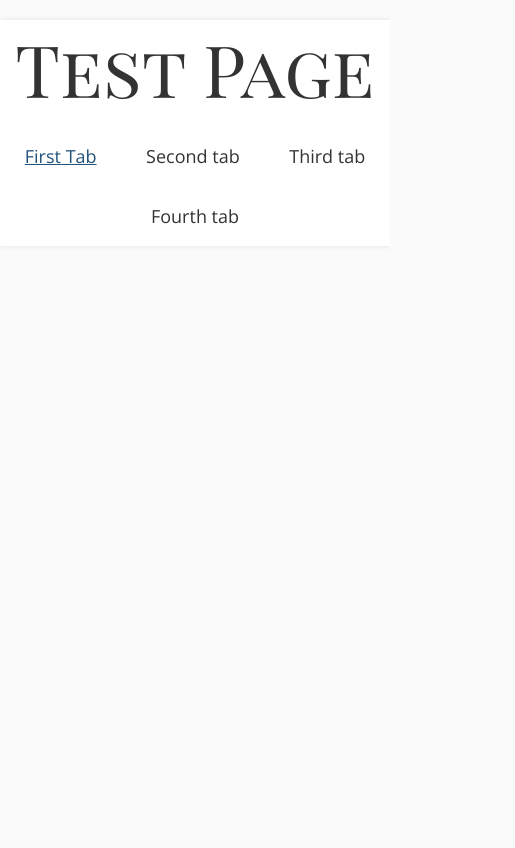
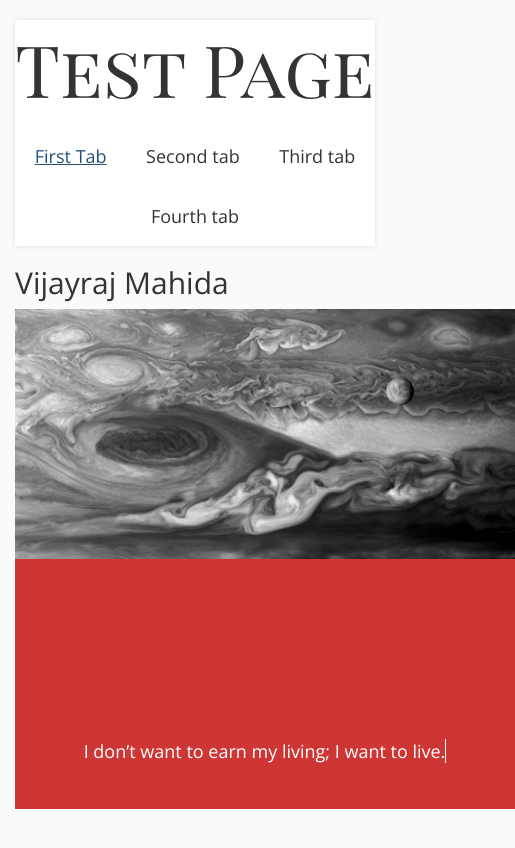
Before and after one commit to vking12/project_orpheus, a plain HTML site: page index.html in a window 390 px wide. Both pictures are taken after a click on the link "First Tab". Shown: the whole page, 515 px wide, since content can reach past the window. Drawn offline with nearby package versions, Linux system fonts and the light colour scheme.

Commit message:
Project info and refined layout added.

```diff
--- a/index.html
+++ b/index.html
@@ -15,14 +15,15 @@
 
     <!-- JS Libraries -->
     <script src="lib/js/bootstrap.min.js"></script>
+    <script src="lib/js/anime.js"></script>
 
     <!-- JS Source -->
-
+    <script src="src/js/typewriter.js"></script>
 
 
 </head>
-
-  <main>
+<body>
+  <div class="container-fluid">
     <header>
         <h1>Test Page</h1>
         <nav>
@@ -32,8 +33,25 @@
             <a href="#">Fourth tab</a>
         </nav>
     </header>
-  </main>
-<body>
+
+    <div class="uHomepage">
+      <h2> Vijayraj Mahida </h2>
+        <div class="row">
+          <div class="col col-md-5">
+            <!-- The alt="" provides an alternative message in case img does not appear -->
+            <img src="src/img/Jupiter.jpg" alt="Sphinx img not loaded!!!" style="width:500px;height:250px;">
+          </div>
+          <div class="col col-md-5">
+            <div id="infor">
+            <a href="" class="typewrite" data-period="2000" data-type='[ "I don’t want to earn my living; I want to live.", "The trouble is you think you have time.", "So it goes.", "Whatever you are, be a good one." ]'>
+              <span class="wrap"></span>
+            </a>
+          </div>
+        </div>
+        </div>
+        <!-- Create another <div class="row"></div> tag to make a new row and populate it w/ desired columns -->
+    </div>
+  </div>
 
 </body>
 </html>
--- a/src/css/main.css
+++ b/src/css/main.css
@@ -61,3 +61,24 @@ header {
             transform: scaleX(1)
         }
 /* End stylized information here. */
+
+/* Fireworks styling */
+#lake {
+  display: block;
+  width: 100vw;
+  height: 100vh;
+  cursor: pointer;
+}
+
+/* End fireworks styling. */
+
+/* Typewriter styling */
+#infor {
+  width: 500px;
+  height: 250px;
+  background-color:#ce3635;
+  text-align: center;
+  color:#fff;
+  padding-top:10em;
+}
+/* End typewriter styling*/
--- a/src/js/ripples.js
+++ b/src/js/ripples.js
@@ -2,7 +2,7 @@
 Adapted from Alex Zaworski's "Colors Changin'". Creates a bursting ripple effect on mousedown.
 */
 
-var c = document.getElementById('img1');
+var c = document.getElementById('lake');
 var ctx = c.getContext('2d');
 
 var cH;
--- /dev/null
+++ b/src/js/typewriter.js
@@ -0,0 +1,60 @@
+// The following has been adapted from vipulmirajkar demo on https://bootsnipp.com/snippets/featured/js-typewriter-text-animation
+//made by vipul mirajkar thevipulm.appspot.com
+// @Vijayraj Mahida
+
+var TxtType = function(el, toRotate, period) {
+        this.toRotate = toRotate;
+        this.el = el;
+        this.loopNum = 0;
+        this.period = parseInt(period, 10) || 2000;
+        this.txt = '';
+        this.tick();
+        this.isDeleting = false;
+    };
+
+    TxtType.prototype.tick = function() {
+        var i = this.loopNum % this.toRotate.length;
+        var fullTxt = this.toRotate[i];
+
+        if (this.isDeleting) {
+        this.txt = fullTxt.substring(0, this.txt.length - 1);
+        } else {
+        this.txt = fullTxt.substring(0, this.txt.length + 1);
+        }
+
+        this.el.innerHTML = '<span class="wrap">'+this.txt+'</span>';
+
+        var that = this;
+        var delta = 200 - Math.random() * 100;
+
+        if (this.isDeleting) { delta /= 2; }
+
+        if (!this.isDeleting && this.txt === fullTxt) {
+        delta = this.period;
+        this.isDeleting = true;
+        } else if (this.isDeleting && this.txt === '') {
+        this.isDeleting = false;
+        this.loopNum++;
+        delta = 500;
+        }
+
+        setTimeout(function() {
+        that.tick();
+        }, delta);
+    };
+
+    window.onload = function() {
+        var elements = document.getElementsByClassName('typewrite');
+        for (var i=0; i<elements.length; i++) {
+            var toRotate = elements[i].getAttribute('data-type');
+            var period = elements[i].getAttribute('data-period');
+            if (toRotate) {
+              new TxtType(elements[i], JSON.parse(toRotate), period);
+            }
+        }
+        // INJECT CSS
+        var css = document.createElement("style");
+        css.type = "text/css";
+        css.innerHTML = ".typewrite > .wrap { border-right: 0.08em solid #fff}";
+        document.body.appendChild(css);
+    };
```
Also changed, not shown: src/js/sidebar.js (added, +25 -0 lines), src/img/IntSpaceS.jpg (added), src/img/Jupiter.jpg (added), src/img/Sphinx.jpg (added), src/img/profile_pic.jpg (added), 3 other files. Lines whose indentation alone changed are shown as unchanged.
